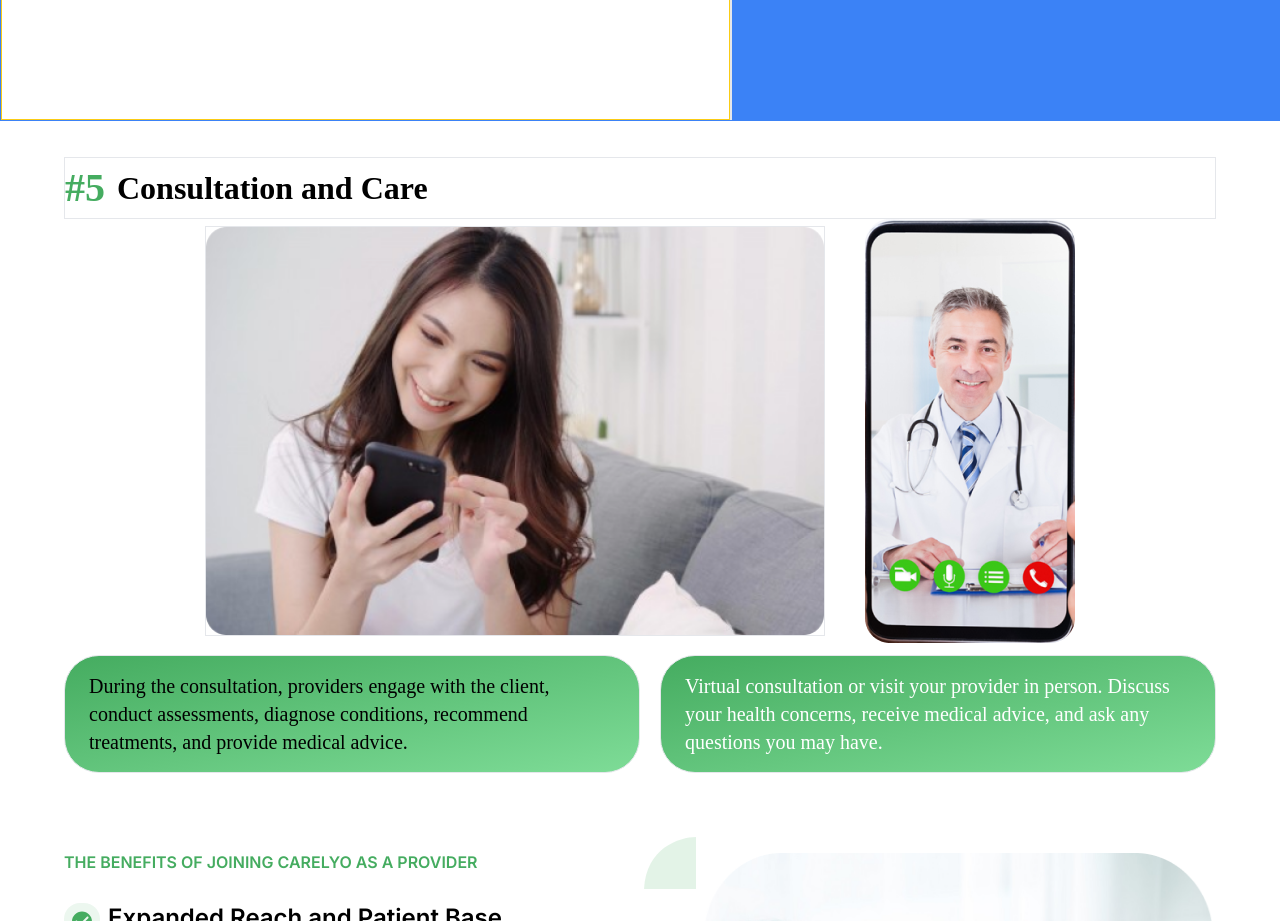
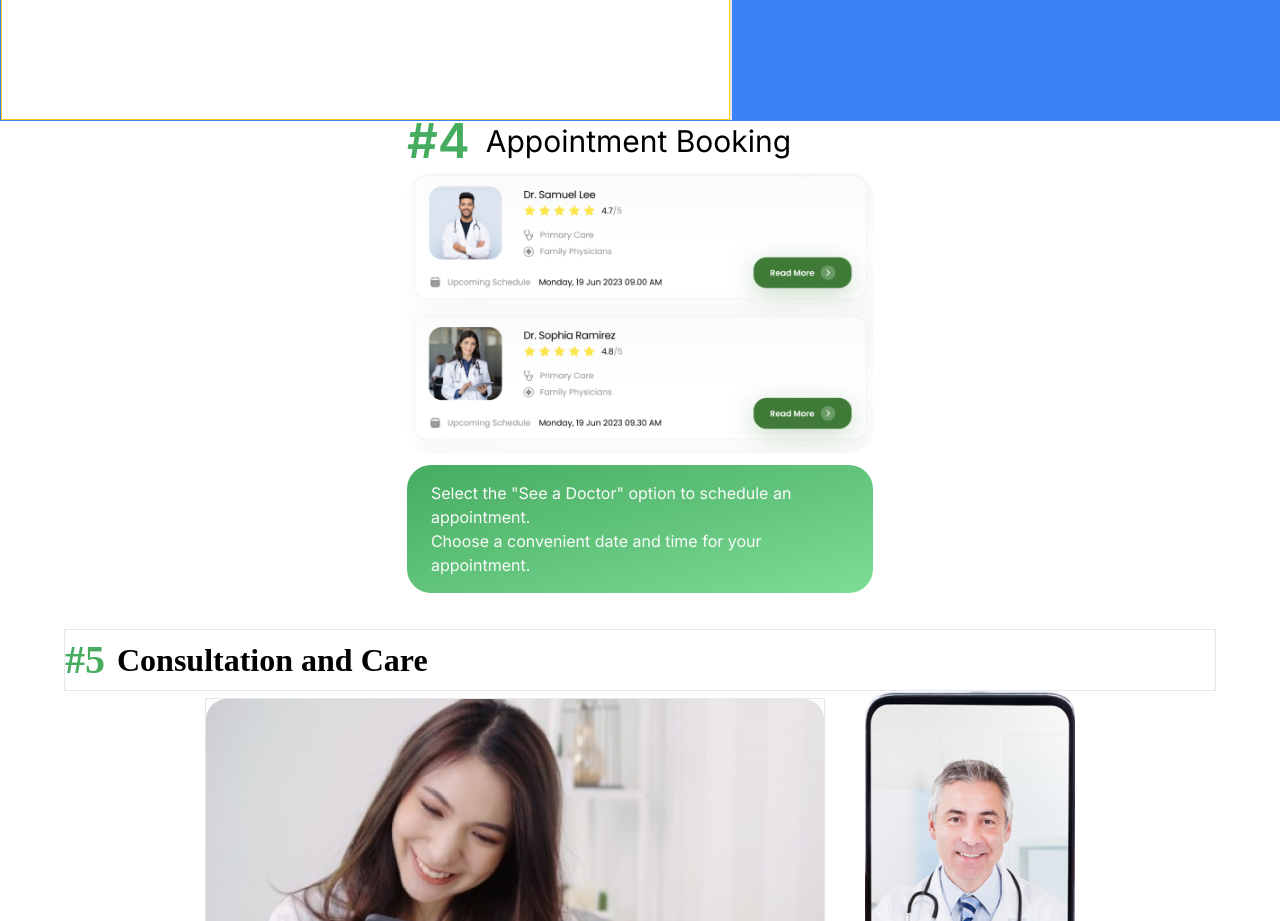
Before and after one commit to meeruu8282/next-mongodb-clerk, a Next.js app: page /providers/howItWorks in a window 1280 px wide. Shown: the part 3820-4741 px from the top of the page. Built offline with nearby package versions, Linux system fonts and the light colour scheme.

Commit message:
style it and give it props and call on the props in page file anf fill it with content

```diff
--- a/src/app/(pages)/providers/howItWorks/HowItWorksPartFour.tsx
+++ b/src/app/(pages)/providers/howItWorks/HowItWorksPartFour.tsx
@@ -1,42 +1,71 @@
 import Image from "next/image";
 
-const HowItWorksPartFour: React.FC = () => {
+interface HowItsWorkPartFourTemplateProps {
+  imageSrc: string;
+  hashtagNumber: string;
+  header: string;
+  text1: string;
+  text2: string;
+
+}
+
+
+
+
+
+
+
+const HowItWorksPartFour: React.FC<HowItsWorkPartFourTemplateProps> = ({
+  imageSrc,
+  hashtagNumber,
+  header,
+  text1,
+  text2
+
+}) => {
   return (
-    <div className="  ">
-      <div className="flex flex-col w-[518px] h-[581px]  ml-11">
-        <div className="w-[416px] h-[60px] gap-[16px] flex ">
-          <div className="w-[62px] h-[60px] font-semibold font-[Poppins] text-[40px]">
-            <h4 className=" text-[#45AC60]">#4</h4>
+
+
+
+    <div className="flex flex-col w-full max-w-[518px] mx-auto justify-center h-full  max-h-[581px] items-center text-[Poppins]">
+
+      {/* Header */}
+      <div className="flex w-[90%] flex-row justify-start items-center font-normal gap-4 pb-3">
+        <div className="flex justify-center items-center">
+          <h1 className="flex justify-center items-center text-[Poppins] text-5xl font-semibold text-[#45AC60] leading-10">{hashtagNumber}</h1>
+        </div>
+        <div className="flex justify-center items-center">
+          <h2 className="flex justify-center items-center text-[Poppins] text-3xl font-normal text-[#000000] leading-10"> {header}</h2>
+        </div>
       </div>
 
-          <div className="flex items-center">
-            {" "}
-            <h1 className="font-normal text-[32px] font-[Poppins]">
-              Appointment Booking
-            </h1>{" "}
-          </div>
-        </div>
-        <div>
-          <Image className="rounded-[25px]"
-            layout="fixed"
+      <div className="flex w-[90%] flex-row justify-center items-center font-normal pb-3">
+        <Image className="rounded-3xl"
+         layout="responsive"
           width={518}
           height={311}
-            src="/drsamuel.jpg"
+          src={imageSrc}
           alt="appointment_booking"
 
         />
       </div>
-        <div className="w-[518px] h-[172px]  rounded-[25px]  bg-gradient-to-br from-[#45AC60] to-[#7EDC97]   flex justify-center items-center mt-9">
-          <div className="w-[456px] h-[128px] flex justify-center items-center ">
-            <h3 className="text-[20px] font-normal leading-[32px] text-[#FAFAFA] flex justify-center items-center font-[Poppin]">
 
-              Select the "See a Doctor" option to schedule an appointment.
-              Choose a convenient date and time for your appointment.
-            </h3>
+      <div className="flex w-[90%] flex-col justify-center items-center font-normal  bg-gradient-to-br from-[#45AC60] to-[#7EDC97] rounded-3xl text-[Poppins]">
+        <p className="flex flex-col justify-center items-center w-[100%] px-6 py-4 text-[#FAFAFA]">  {text1} <br />  {text2}
+        </p>
+
       </div>
+
+
+
     </div>
-      </div>
-    </div>
+
+
+
+
+
+
+
   );
 };
 export default HowItWorksPartFour;
--- a/src/app/(pages)/providers/howItWorks/page.tsx
+++ b/src/app/(pages)/providers/howItWorks/page.tsx
@@ -14,6 +14,7 @@ import { title } from "process";
 import BlurBackGroundDesign from "../Components/blurBackGroundDesign";
 import HowItWorksWelcome from "./HowItWorksWelcome";
 import HowItWorksGreenbackground from "./HowItWorksGreenbackground";
+import HowItWorksPartFour from "./HowItWorksPartFour";
 
 
 export default function Howitwork() {
@@ -56,6 +57,12 @@ export default function Howitwork() {
           imageSrc4={"/Ellipse11520.svg"}
         />
       </div>
+
+
+
+
+
+
 
 
 
@@ -214,6 +221,16 @@ export default function Howitwork() {
       </div>
 
 
+      <div className="flex">
+      <HowItWorksPartFour
+      hashtagNumber={"#4"}
+       header={"Appointment Booking"}
+       imageSrc={"/drsamuel.jpg"}
+       text1={`Select the "See a Doctor" option to schedule an appointment.`}
+       text2={"Choose a convenient date and time for your appointment."}/>
+      </div>
+
+
 
       <div className=" w-full flex justify-center items-center">
         <div className="w-[100%] ">
```
Lines whose indentation alone changed are shown as unchanged.
